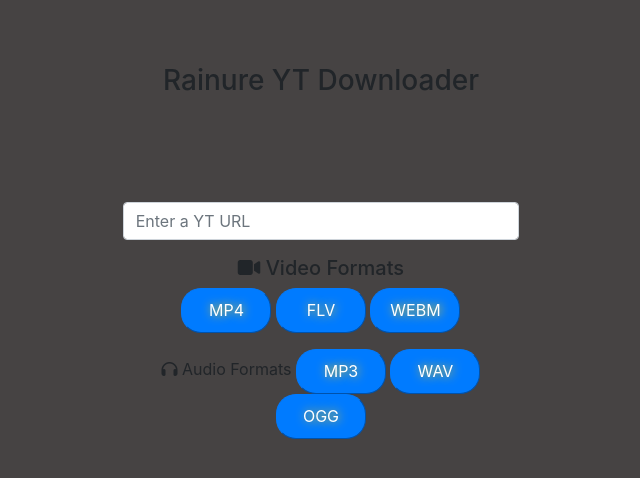
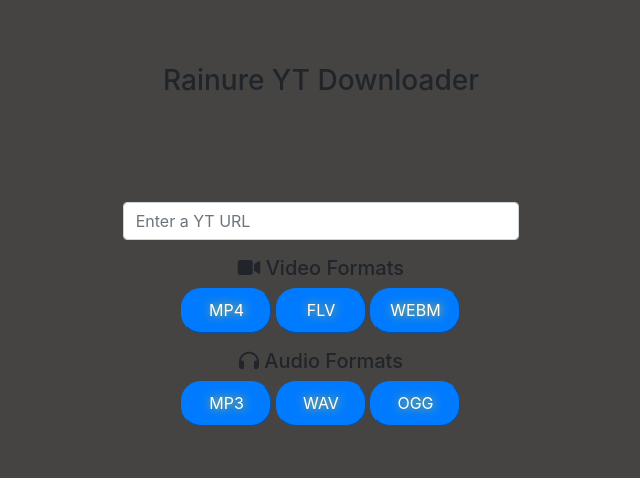
Before and after one commit to JackW25/yt-downloader, a website: page index.html in a window 1280 px wide. Shown: the whole page, without its empty margins (319-959 px from the left). Drawn offline with nearby package versions, Linux system fonts and the light colour scheme.

Commit message:
Update index.html

```diff
--- a/index.html
+++ b/index.html
@@ -39,7 +39,7 @@
                             </div>
                             </span>
                             <div class="form-group text-center">
-                                <h5"><i class="fas fa-headphones"></i> Audio Formats</h5>
+                                <h5><i class="fas fa-headphones"></i> Audio Formats</h5>
                             <span>
                                 <input class="btn btn-primary" type="submit" value="MP3" formaction="/mp3"/>
                                 <input class="btn btn-primary" type="submit" value="WAV" formaction="/wav"/>
```
